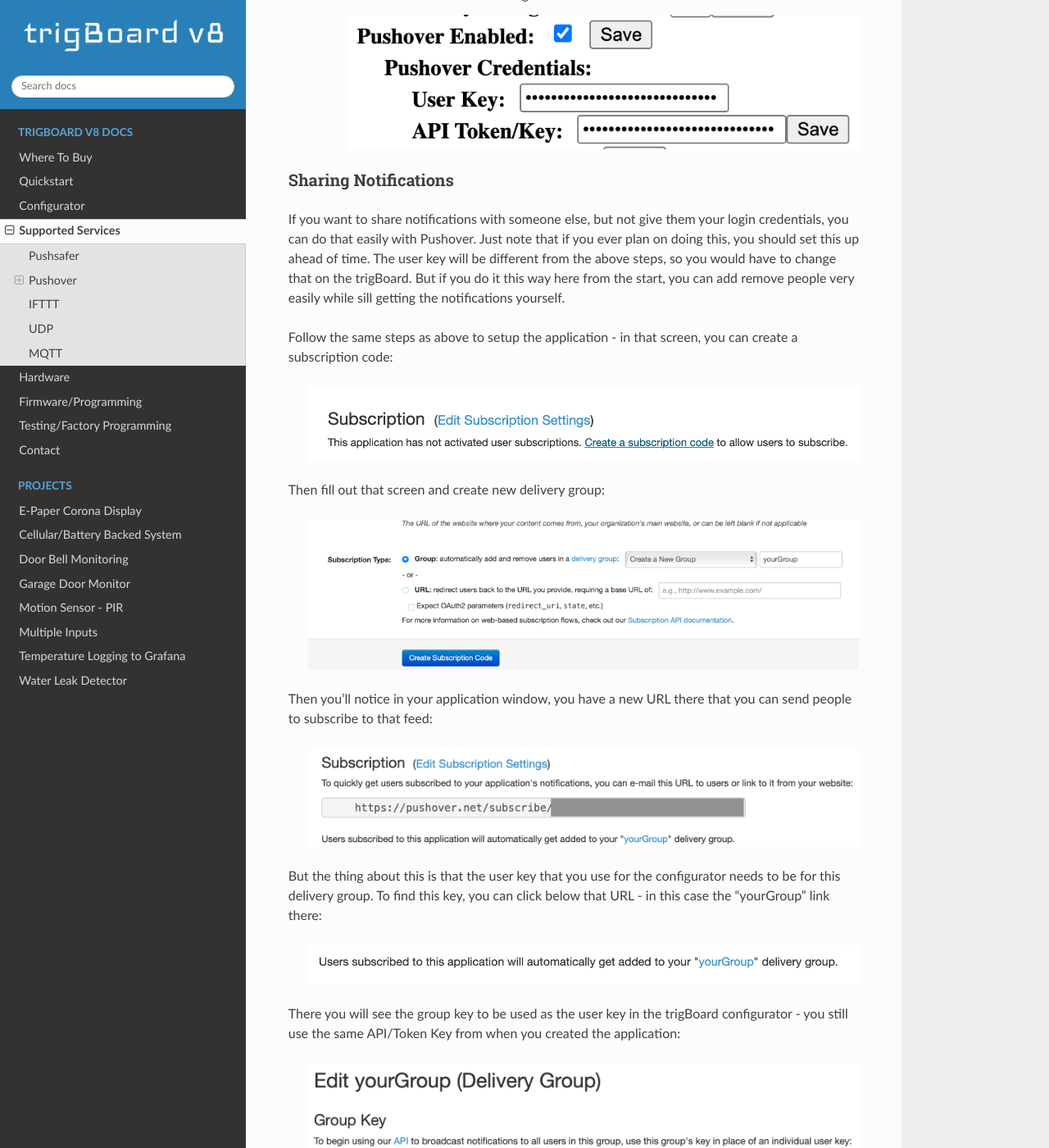
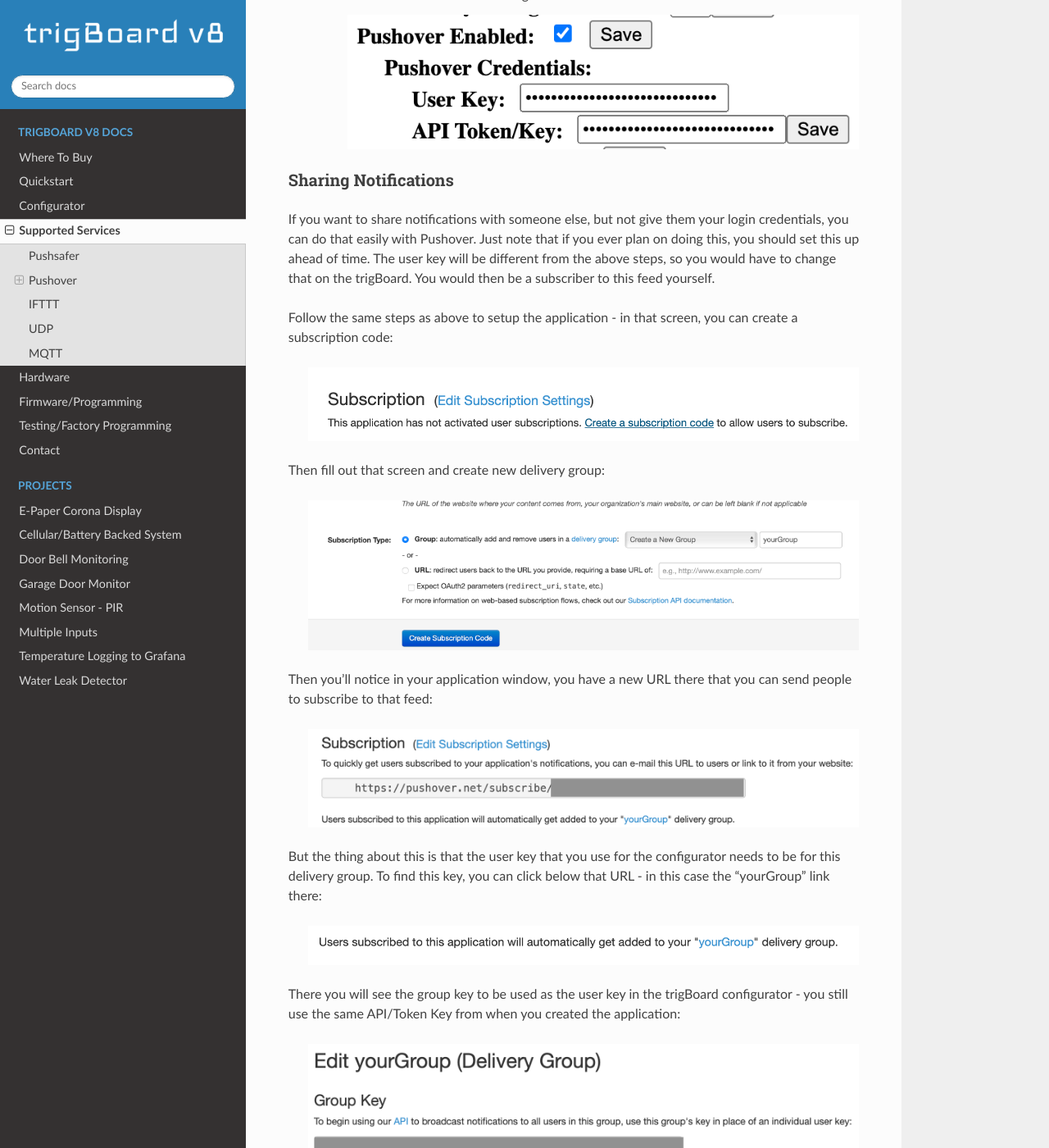
Before and after one commit to krdarrah/trigBoard_docs, a Sphinx documentation site: the page built from docs/supportedServices.rst, in a window 1280 px wide and 1400 px high, scrolled down 2181 px. Shown: the whole window at 82% size. Built offline with Sphinx 7.4.7 and the Read the Docs theme 2.0.0, drawn with Linux system fonts in a browser that asks for light colours; some of the changed text lies outside the part shown.

Commit message:
edited pushover sub page, now not sure if you can revoke subs

```diff
--- a/docs/supportedServices.rst
+++ b/docs/supportedServices.rst
@@ -71,7 +71,7 @@ Pushover
 Sharing Notifications
 ***********************
 
-If you want to share notifications with someone else, but not give them your login credentials, you can do that easily with Pushover.  Just note that if you ever plan on doing this, you should set this up ahead of time.  The user key will be different from the above steps, so you would have to change that on the trigBoard.  But if you do it this way here from the start, you can add remove people very easily while sill getting the notifications yourself.
+If you want to share notifications with someone else, but not give them your login credentials, you can do that easily with Pushover.  Just note that if you ever plan on doing this, you should set this up ahead of time.  The user key will be different from the above steps, so you would have to change that on the trigBoard.  You would then be a subscriber to this feed yourself.
 
 Follow the same steps as above to setup the application - in that screen, you can create a subscription code:
 
@@ -98,8 +98,7 @@ There you will see the group key to be used as the user key in the trigBoard con
 		.. image:: images/groupkey.png
 			:align: center
 
-And that's all there is to it!  You can always delete the subscription code as well, like if you were giving someone temporary access.
-
+And that's all there is to it!
 
 .. _IFTTT:
 
```
Also changed, not shown: 1 other file.
